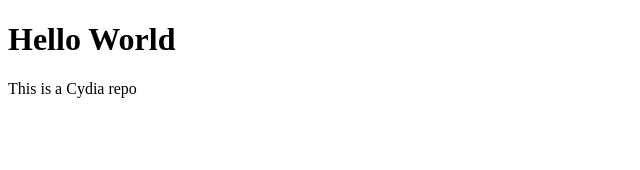
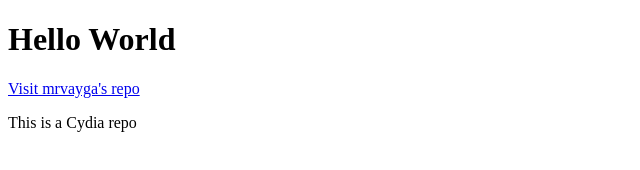
Before and after one commit to mrvaygaflex/mrvaygaflex.github.io, a plain HTML site: page index.html in a window 1280 px wide. Shown: the whole page, without its empty margins (0-640 px from the left). Drawn offline with Linux system fonts and the light colour scheme.

Commit message:
Update index.html

```diff
--- a/index.html
+++ b/index.html
@@ -2,6 +2,7 @@
 <html>
 <body>
 <h1>Hello World</h1>
+<a href="https://mrvaygaflex.github.io">Visit mrvayga's repo</a>
 <p>This is a Cydia repo</p>
 </body>
 </html>
```
